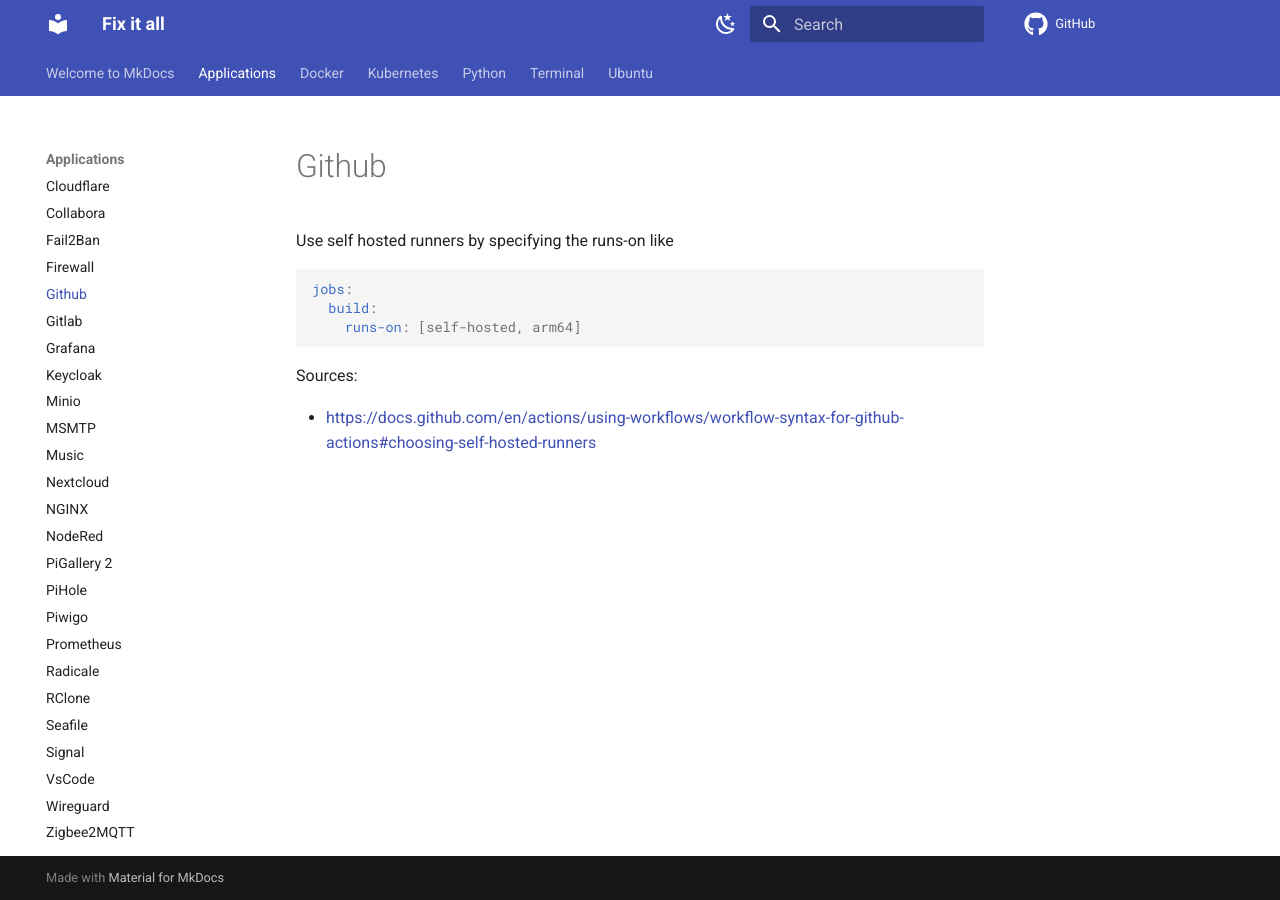
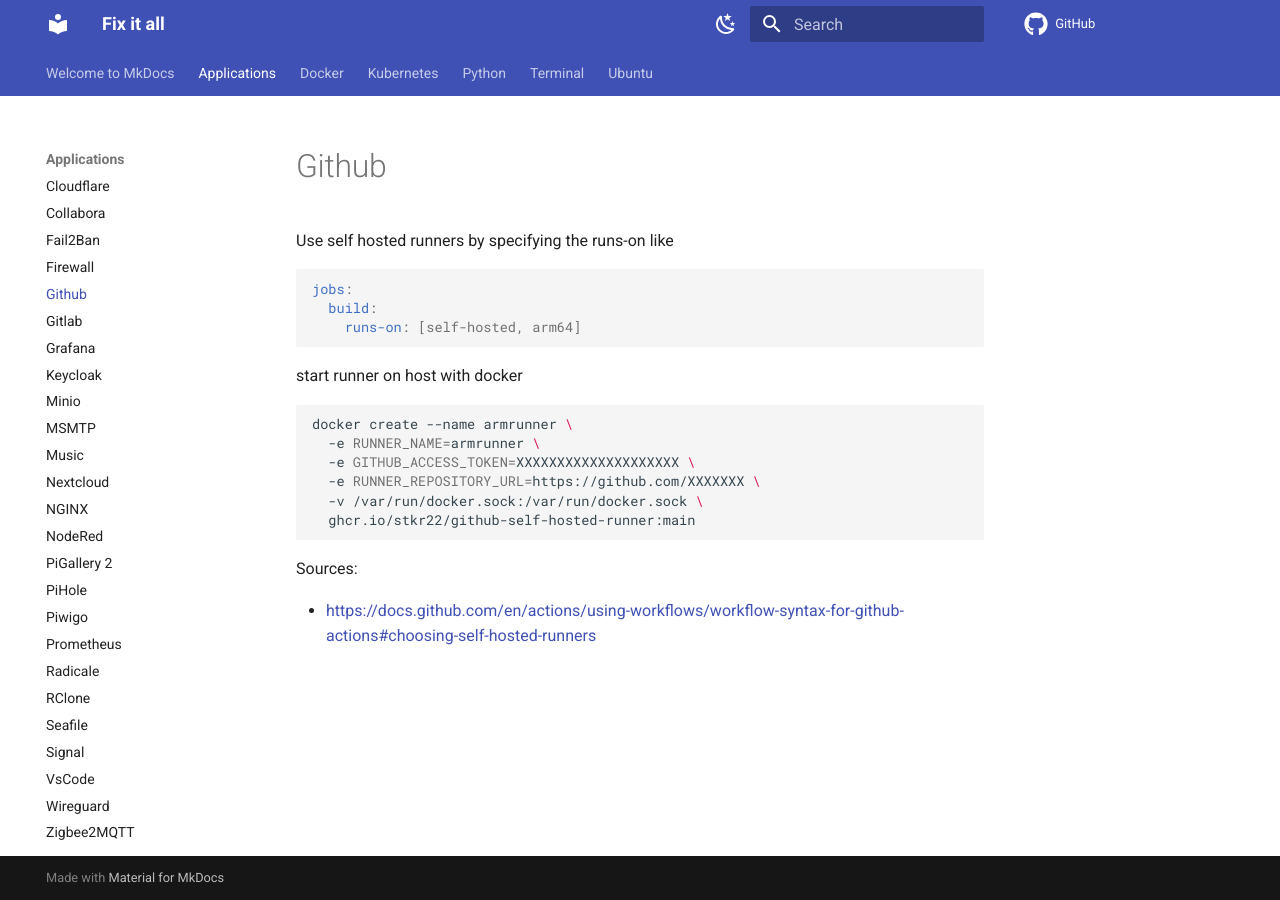
Before and after one commit to stkr22/wiki-fix-it-all, an MkDocs documentation site: the page built from docs/Applications/github.md, in a window 1280 px wide. Built offline with MkDocs 1.6.1 and Material for MkDocs 9.7.7, drawn with Linux system fonts in a browser that asks for light colours; comment, search, counter and statistics services are not loaded.

Commit message:
Update github.md
adding github self hosted runner description;

````diff
--- a/docs/Applications/github.md
+++ b/docs/Applications/github.md
@@ -8,6 +8,17 @@
     runs-on: [self-hosted, arm64]
 ```
 
+start runner on host with docker
+
+``` bash
+docker create --name armrunner \
+  -e RUNNER_NAME=armrunner \
+  -e GITHUB_ACCESS_TOKEN=XXXXXXXXXXXXXXXXXXXX \
+  -e RUNNER_REPOSITORY_URL=https://github.com/XXXXXXX \
+  -v /var/run/docker.sock:/var/run/docker.sock \
+  ghcr.io/stkr22/github-self-hosted-runner:main
+```
+
 Sources:
 
 - <https://docs.github.com/en/actions/using-workflows/workflow-syntax-for-github-actions#choosing-self-hosted-runners>
````
